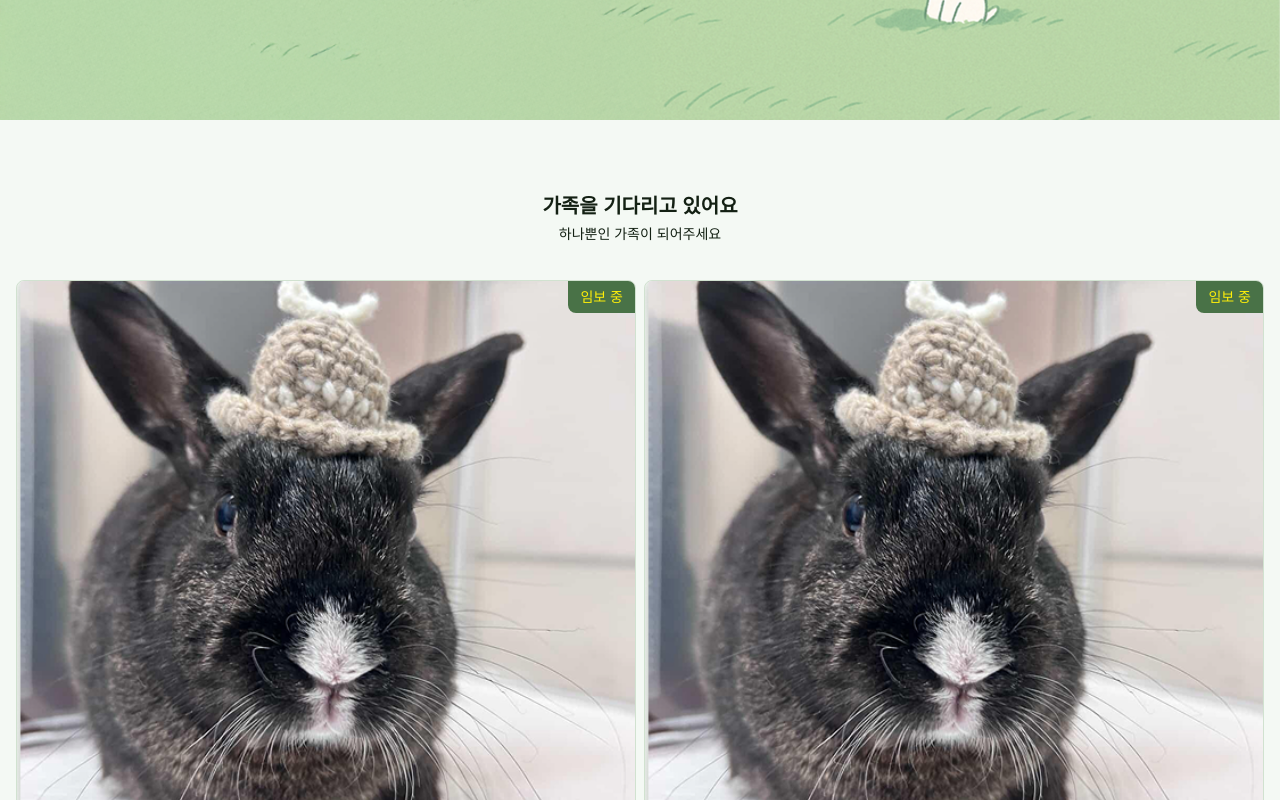
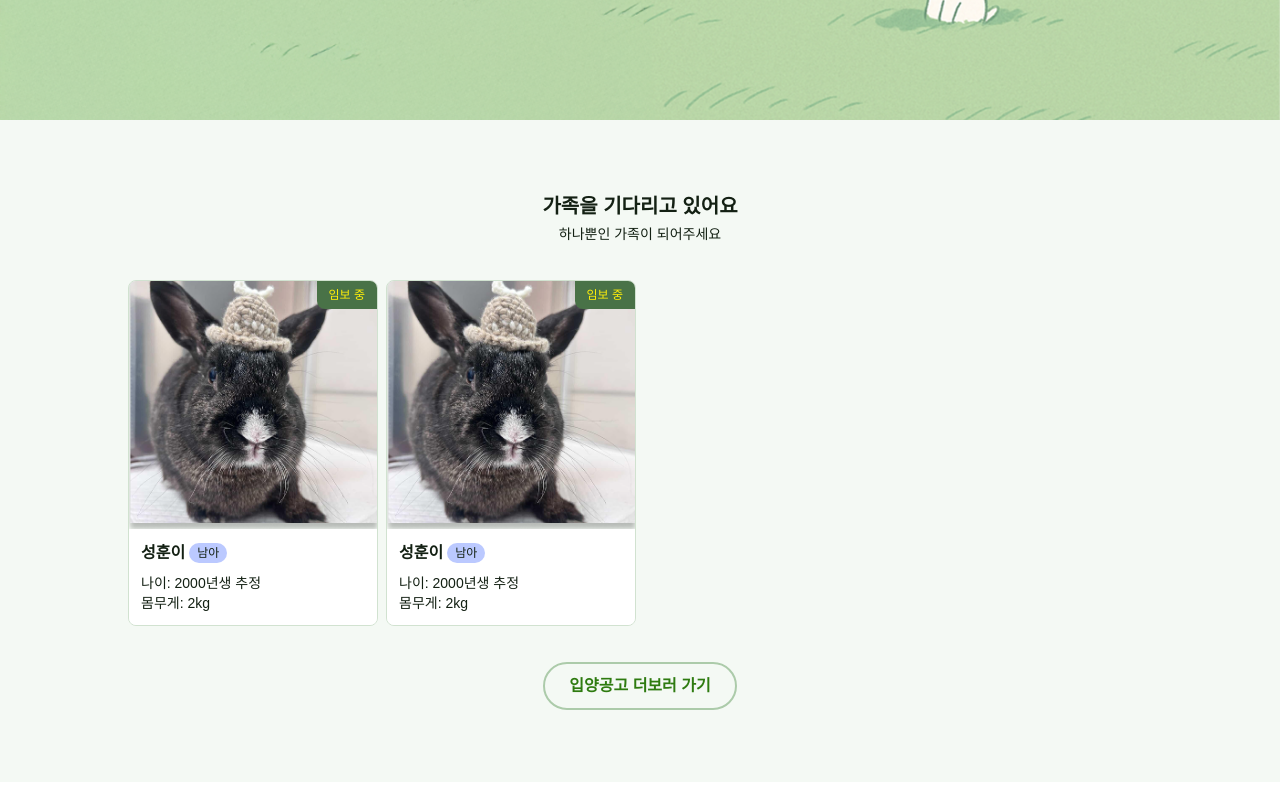
Before and after one commit to savethebunnies/bunnies-fe, a Next.js app: page /home in a window 1280 px wide. Shown: the part 680-1480 px from the top of the page. Built offline with nearby package versions, Linux system fonts and the light colour scheme.

Commit message:
feat: 버튼 variant outline 추가, 레이어 수정

```diff
--- /dev/null
+++ b/app/adaption/page.tsx
@@ -0,0 +1,3 @@
+export default function Page() {
+  return <div></div>;
+}
--- a/app/globals.css
+++ b/app/globals.css
@@ -16,6 +16,7 @@
   --green-900: #2b3c2a;
   --green-950: #132013;
   --nav-height: 5rem;
+  --section-py: 4.5em;
 }
 
 @theme inline {
--- /dev/null
+++ b/app/home/(sections)/adaption.jsx
@@ -0,0 +1,29 @@
+import Card from "@/components/ui/card";
+import { Button } from "../../../components/ui/button";
+import Link from "next/link";
+
+export default function Adaption() {
+  return (
+    <section
+      aria-labelledby="adoption-heading"
+      aria-describedby="adoption-subtitle"
+      className="bg-[var(--green-50)] "
+    >
+      <div className="py-[var(--section-py)] mx-4 text-center max-w-screen-lg md:mx-auto">
+        <h2 id="adoption-heading" className="text-xl font-semibold">
+          가족을 기다리고 있어요
+        </h2>
+        <p id="adoption-subtitle" className="text-sm mt-1">
+          하나뿐인 가족이 되어주세요
+        </p>
+        <div className="grid grid-cols-2 gap-2 py-9 sm:grid-cols-4">
+          <Card />
+          <Card />
+        </div>
+        <Button variant="outline" className="border-[var(--green-300)]">
+          <Link href="/adaption">입양공고 더보러 가기</Link>
+        </Button>
+      </div>
+    </section>
+  );
+}
--- a/app/home/(sections)/banner.jsx
+++ b/app/home/(sections)/banner.jsx
@@ -1,5 +1,6 @@
 import { Button } from "@/components/ui/button";
 import Image from "next/image";
+import Link from "next/link";
 
 export default function Banner() {
   return (
@@ -11,7 +12,7 @@ export default function Banner() {
         세이브 더 버니즈 배너
       </h2>
 
-      <div className="text-center rounded-lg border-2 mx-4 border-white bg-white/30 w-full relative pb-9">
+      <div className="text-center rounded-lg border-2 max-w-screen-lg  mx-4 md:mx-auto border-white bg-white/30 w-full relative pb-9">
         <div className="h-18 w-18 overflow-hidden bg-white flex items-center justify-center rounded-full absolute top-0 left-1/2 -translate-x-1/2 -translate-y-1/2">
           <Image
             src="/logo_s.png"
@@ -39,8 +40,10 @@ export default function Banner() {
         </div>
 
         <Button>
-          유기토끼 만나러 가기
-          <img src="/arrow-right.svg" aria-hidden="true" />
+          <Link href="/adaption" className="flex gap-2">
+            유기토끼 만나러 가기
+            <img src="/arrow-right.svg" aria-hidden="true" />
+          </Link>
         </Button>
       </div>
     </section>
--- a/app/home/page.jsx
+++ b/app/home/page.jsx
@@ -1,28 +1,11 @@
-import Card from "@/components/ui/card";
 import Banner from "./(sections)/banner";
+import Adaption from "./(sections)/adaption";
 
 export default function Page() {
   return (
-    <main>
+    <main className="">
       <Banner />
-      <section
-        aria-labelledby="adoption-heading"
-        aria-describedby="adoption-subtitle"
-        className="bg-[var(--green-50)]"
-      >
-        <div className="pt-18 mx-4 text-center ">
-          <h2 id="adoption-heading" className="text-xl font-semibold">
-            가족을 기다리고 있어요
-          </h2>
-          <p id="adoption-subtitle" className="text-sm mt-1">
-            하나뿐인 가족이 되어주세요
-          </p>
-          <div className="grid grid-cols-2 gap-2 py-9">
-            <Card />
-            <Card />
-          </div>
-        </div>
-      </section>
+      <Adaption />
     </main>
   );
 }
--- a/components/ui/button.jsx
+++ b/components/ui/button.jsx
@@ -7,6 +7,8 @@ const buttonVariants = cva(
     variants: {
       variant: {
         default: "bg-[var(--primary)] text-white",
+        outline:
+          "bg-transparent text-[var(--primary)] border-2 border-[var(--primary)] font-bold",
         ghost: "bg-white",
       },
       size: {
--- a/components/ui/card.jsx
+++ b/components/ui/card.jsx
@@ -4,7 +4,7 @@ export default function Card() {
   return (
     <article className="rounded-lg overflow-hidden border border-[var(--green-200)]">
       <div className="aspect-square relative">
-        <span className="absolute right-0 z-1 bg-[var(--green-600)] text-[#FFEF09] px-3 py-1.5 text-sm rounded-bl-lg">
+        <span className="absolute right-0 z-1 bg-[var(--green-600)] text-[#FFEF09] px-3 py-1.5 text-xs rounded-bl-lg">
           임보 중
         </span>
         <Image
--- a/eslint.config.mjs
+++ b/eslint.config.mjs
@@ -12,13 +12,7 @@ const compat = new FlatCompat({
 const eslintConfig = [
   ...compat.extends("next/core-web-vitals"),
   {
-    ignores: [
-      "node_modules/**",
-      ".next/**",
-      "out/**",
-      "build/**",
-      "next-env.d.ts",
-    ],
+    ignores: ["node_modules/**", ".next/**", "out/**", "build/**"],
   },
 ];
 
```
Also changed, not shown: tsconfig.json (added, +35 -0 lines).
